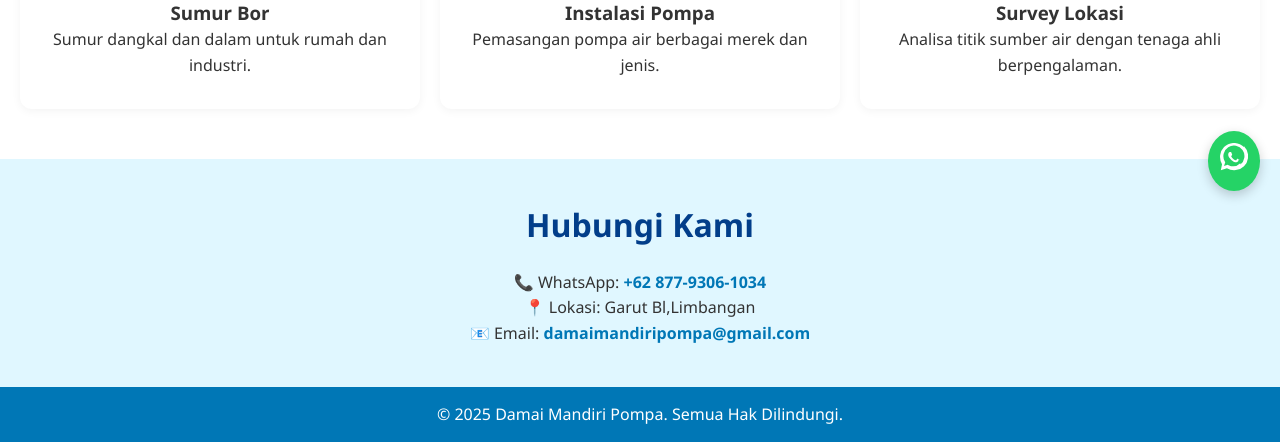
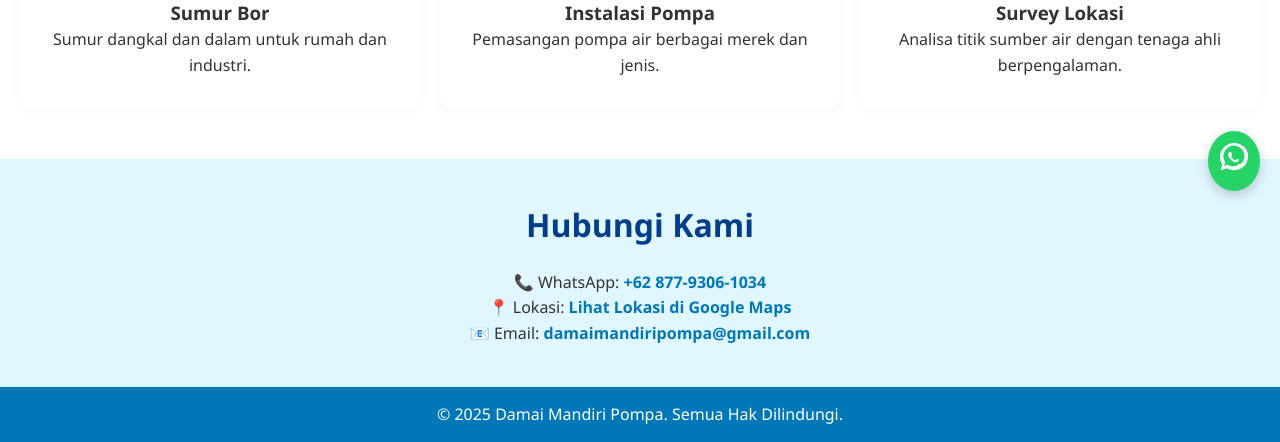
Before and after one commit to Jasa-DMP/damaimandiripompa, a plain HTML site: page index.html in a window 1280 px wide. Shown: the part 589-1031 px from the top of the page. Drawn offline with Linux system fonts and the light colour scheme.

Commit message:
Update index.html

```diff
--- a/index.html
+++ b/index.html
@@ -56,7 +56,7 @@
   <section class="kontak">
     <h2>Hubungi Kami</h2>
     <p>📞 WhatsApp: <a href="https://wa.me/6287793061034" target="_blank">+62 877-9306-1034</a></p>
-    <p>📍 Lokasi: Garut Bl,Limbangan</p>
+    <p>📍 Lokasi: <a href="https://maps.app.goo.gl/XnZYLcxTmqZ1JNib6" target="_blank">Lihat Lokasi di Google Maps</a></p>
     <p>📧 Email: <a href="damaimandiripompa@gmail.com" target="_blank">damaimandiripompa@gmail.com</a>
   </section>
 
@@ -73,4 +73,5 @@
   </a>
 
 </body>
+
 </html>
```
